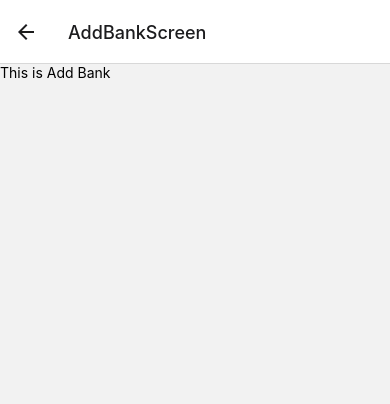
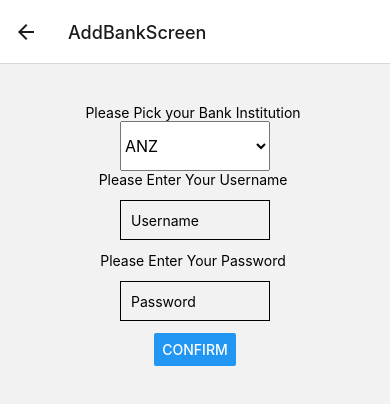
Before and after one commit to Yun-K/open-banking, a React Native app: screen /AddBankScreen in a window 390 px wide. Shown: the top 404 px of the page. Built offline with nearby package versions, Linux system fonts and the light colour scheme.

Commit message:
Created Add Bank Screen

```diff
--- a/App.js
+++ b/App.js
@@ -41,7 +41,7 @@ const MyStack = () => {
     <NavigationContainer>
       <Stack.Navigator>
         <Stack.Screen
-          name="Home1"
+          name="Home"
           component={Tabs}
           options={{ title: 'Welcome' }}
         />
--- a/src/screens/AddBankScreen.js
+++ b/src/screens/AddBankScreen.js
@@ -1,4 +1,4 @@
-import React from 'react';
+import React, { useState } from 'react';
 import type { Node } from 'react';
 import { NavigationContainer } from '@react-navigation/native';
 import { createNativeStackNavigator } from '@react-navigation/native-stack';
@@ -9,10 +9,13 @@ import {
     StatusBar,
     StyleSheet,
     Text,
-    styles,
     useColorScheme,
     View,
-    Image
+    Picker,
+    TextInput,
+    Image,
+    Button,
+    Alert
 } from 'react-native';
 
 import {
@@ -22,11 +25,80 @@ import {
     LearnMoreLinks,
     ReloadInstructions,
 } from 'react-native/Libraries/NewAppScreen';
+import { Dropdown, MultiSelect } from 'react-native-element-dropdown';
+
+
+
 
 
 const AddBankScreen = ({ navigation }) => {
-    return <Text>This is Add Bank </Text>;
 
+    const [selectedValue, setSelectedValue] = useState("Please select bank");
+    const [text, UsernameText] = React.useState(null);
+    const [number, PasswordText] = React.useState(null);
+
+    const Confirmation = () =>
+        Alert.alert(
+            "Confirmation",
+            "Are you sure that you want to add the bank?",
+            [
+                {
+                    text: "Cancel",
+                    onPress: () => console.log("Cancel Pressed"),
+                    style: "cancel"
+                },
+                { text: "Confirm", onPress: () => navigation.navigate('Home') }
+            ]
+        );
+
+    return (
+        <View style={styles.container}>
+            <Text>Please Pick your Bank Institution </Text>
+            <Picker
+                selectedValue={selectedValue}
+                style={{ height: 50, width: 150 }}
+                onValueChange={(itemValue, itemIndex) => setSelectedValue(itemValue)}
+            >
+                <Picker.Item label="ANZ" value="ANZ" />
+                <Picker.Item label="BNZ" value="BNZ" />
+                <Picker.Item label="WestPac" value="WestPac" />
+            </Picker>
+
+
+            <Text>Please Enter Your Username </Text>
+            <TextInput
+                style={styles.input}
+                onChangeText={UsernameText}
+                value={text}
+                placeholder="Username"
+            />
+            <Text>Please Enter Your Password </Text>
+            <TextInput
+                style={styles.input}
+                onChangeText={PasswordText}
+                value={number}
+                placeholder="Password"
+            />
+
+            <Button title={"Confirm"} onPress={Confirmation} />
+        </View>
+    );
 };
 
+const styles = StyleSheet.create({
+    container: {
+        flex: 1,
+        paddingTop: 40,
+        alignItems: "center"
+    },
+    input: {
+        alignItems: "center",
+        height: 40,
+        width: 150,
+        margin: 12,
+        borderWidth: 1,
+        padding: 10,
+    }
+});
+
 export default AddBankScreen
```
